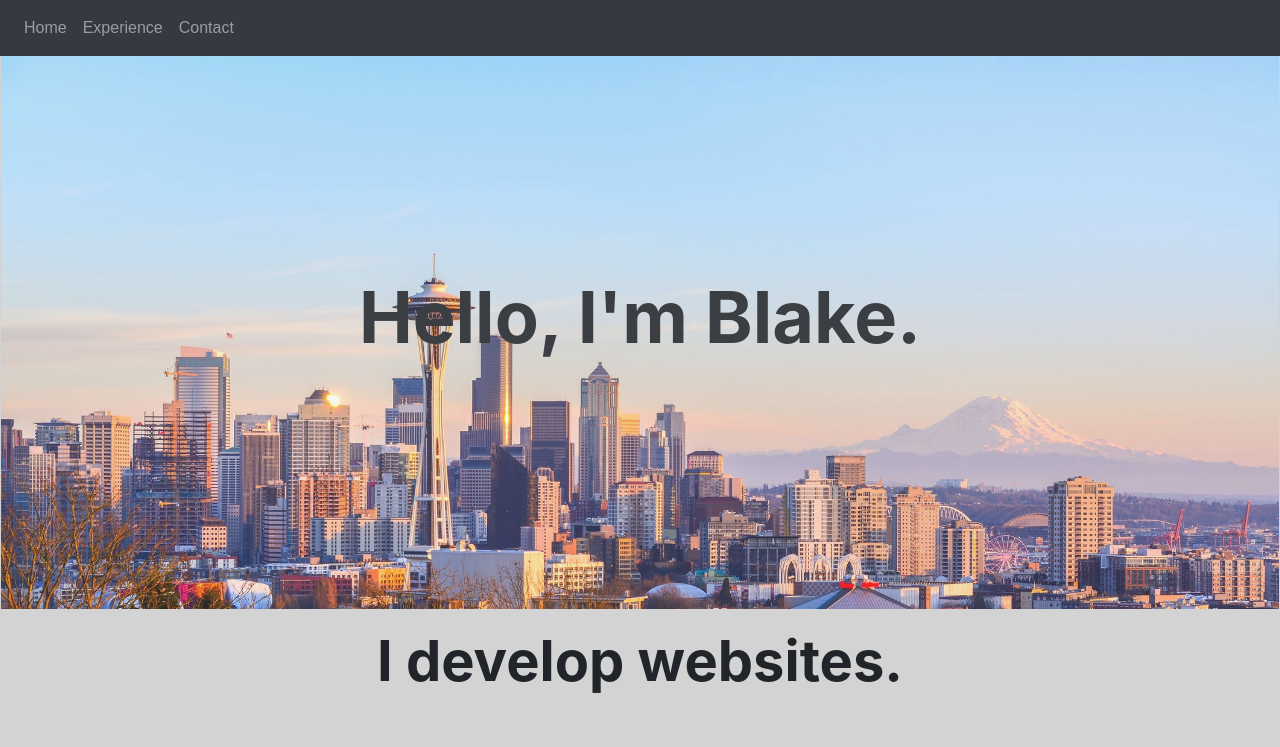
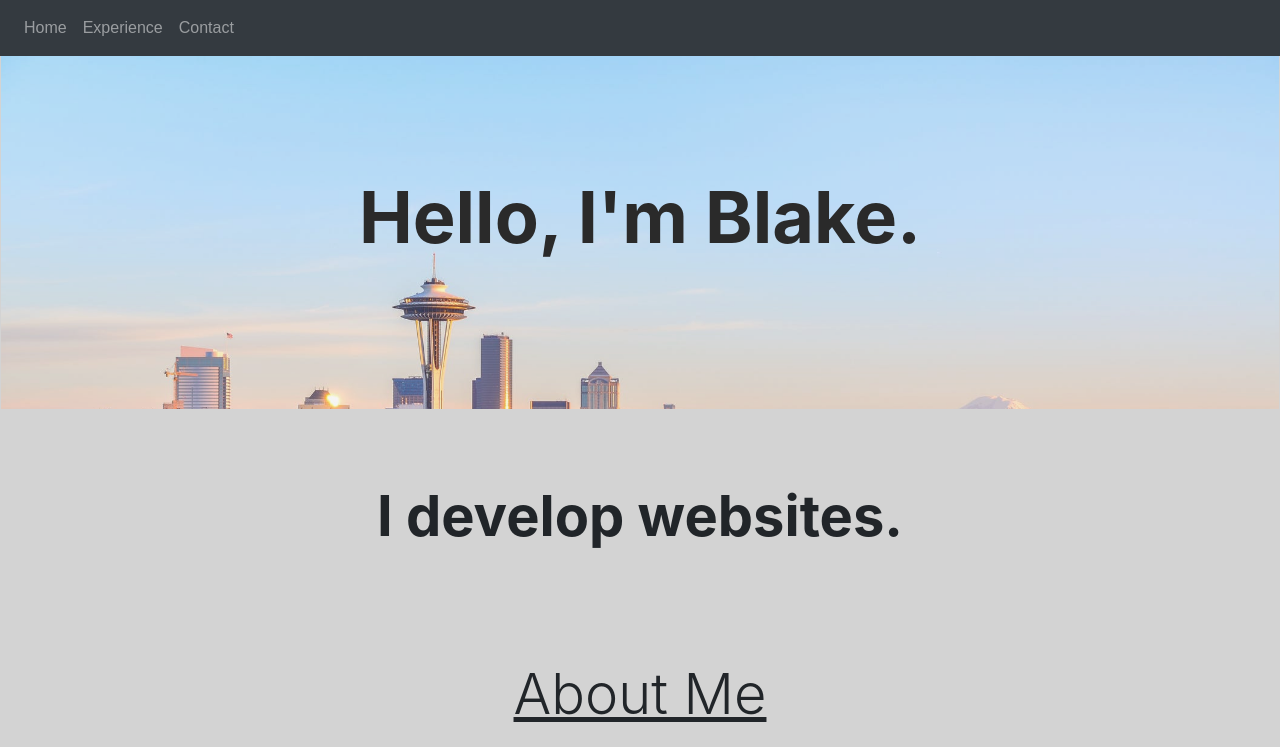
Before and after one commit to BlakeACollins/portfolio, a plain HTML site: page index.html in a window 1280 px wide. Shown: the top 747 px of the page. Drawn offline with nearby package versions, Linux system fonts and the light colour scheme; a script that the page names is missing; files whose address does not match are found by name; a web font is replaced by a local one.

Commit message:
Add files via upload

```diff
--- a/css/style.css
+++ b/css/style.css
@@ -10,10 +10,18 @@ html{
 	  background-image: url('../images/seattleSky.jpg');
   	background-size: cover;
     background-repeat: no-repeat;
-    opacity: .85;
-    padding: 200px;
+    opacity: .8;
+    padding: 100px;
     margin-bottom: 1.2em;
     text-align: center;
+}
+/*Hello, I'm Blake.*/
+h1{
+  color: black;
+}
+/*I develope websites.*/
+h2{
+  padding: 55px;
 }
 /*Hover effects for GitHub, Link, and Facebook*/
 .githubLogo{
```
